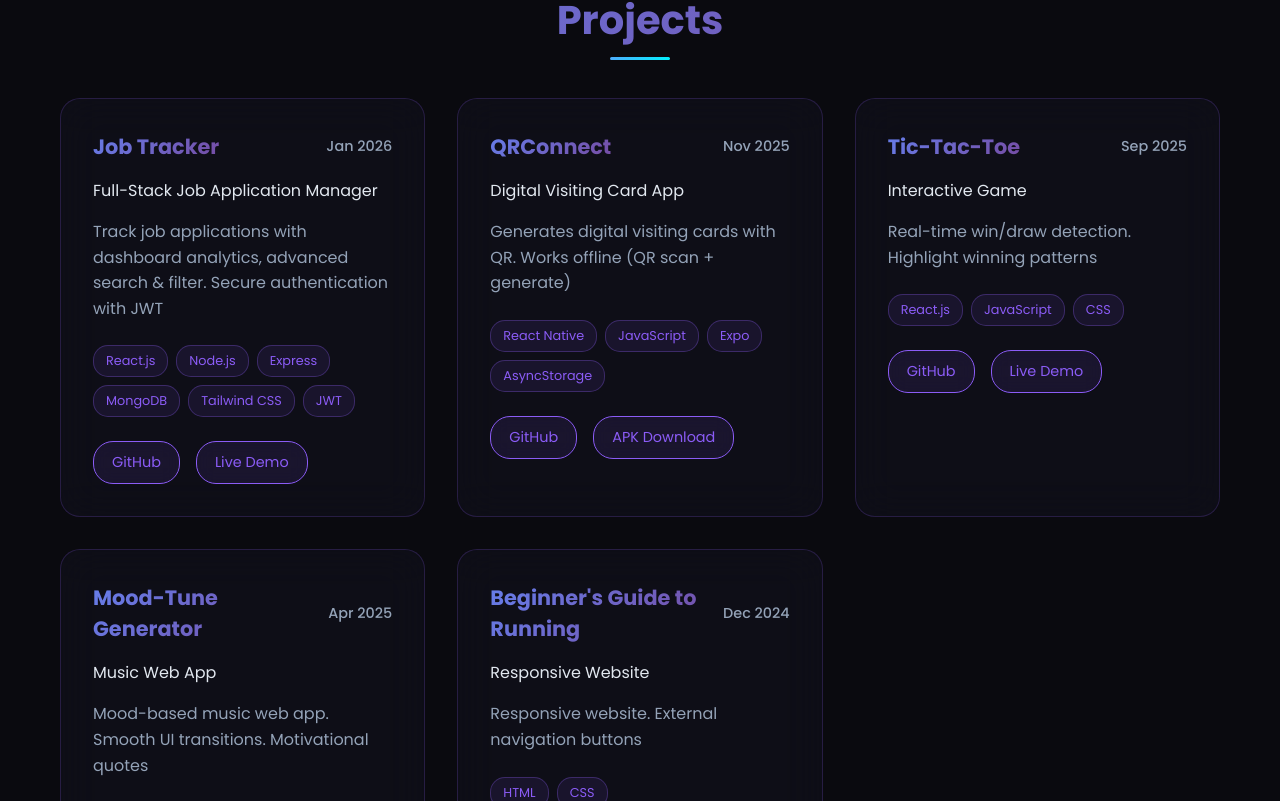
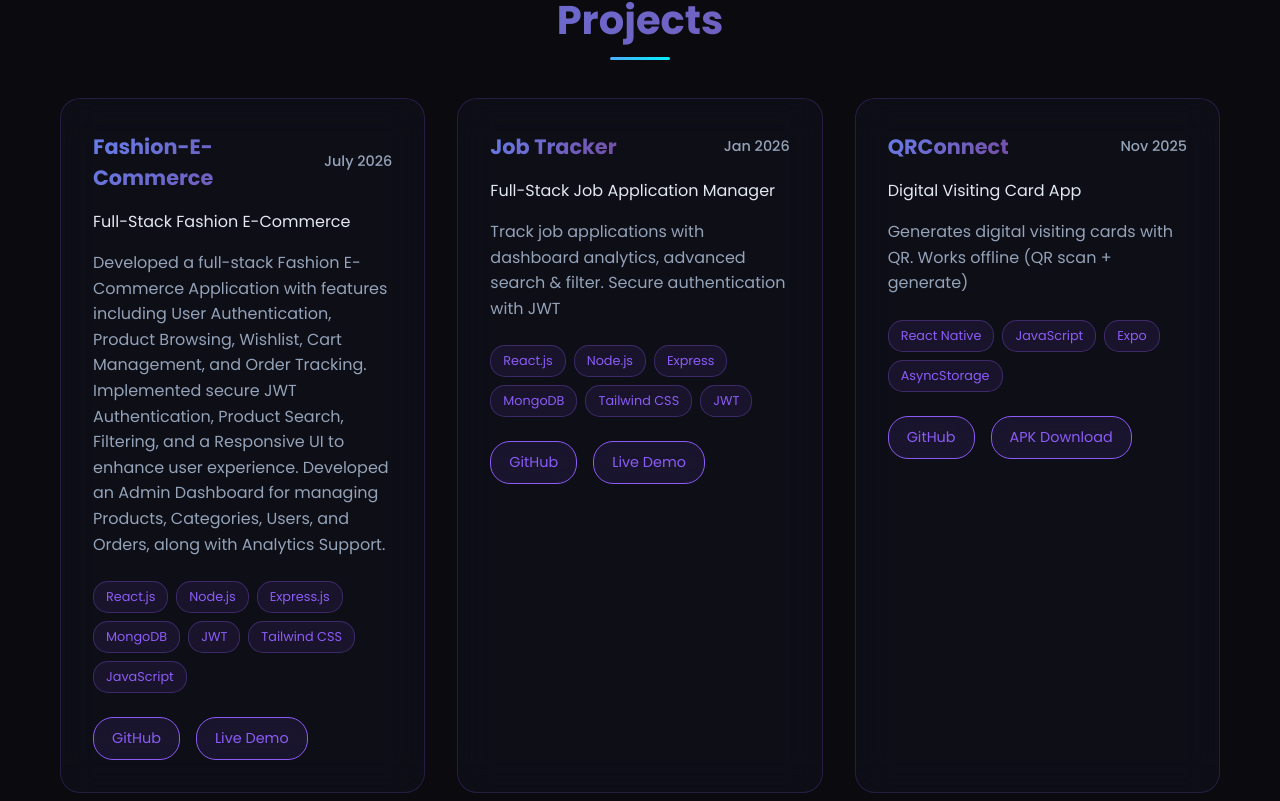
Before and after one commit to yashlahase/Portfolio, a React (Vite) app: page / in a window 1280 px wide. Shown: the part 1379-2180 px from the top of the page. Built offline with nearby package versions, Linux system fonts and the light colour scheme.

Commit message:
feat(projects): add Fashion-E-Commerce full-stack project

```diff
--- a/src/components/Projects.jsx
+++ b/src/components/Projects.jsx
@@ -2,6 +2,16 @@ import React from 'react';
 
 const Projects = () => {
   const projects = [
+    {
+      title: "Fashion-E-Commerce",
+      subtitle: "Full-Stack Fashion E-Commerce",
+      date: "July 2026",
+      tech: ["React.js", "Node.js", "Express.js", "MongoDB", "JWT", "Tailwind CSS", "JavaScript"],
+      description: "Developed a full-stack Fashion E-Commerce Application with features including User Authentication, Product Browsing, Wishlist, Cart Management, and Order Tracking. Implemented secure JWT Authentication, Product Search, Filtering, and a Responsive UI to enhance user experience. Developed an Admin Dashboard for managing Products, Categories, Users, and Orders, along with Analytics Support.",
+      github: "#placeholder-github-fashion-ecommerce",
+      demo: "#placeholder-demo-fashion-ecommerce",
+      isApk: false
+    },
     {
       title: "Job Tracker",
       subtitle: "Full-Stack Job Application Manager",
```
